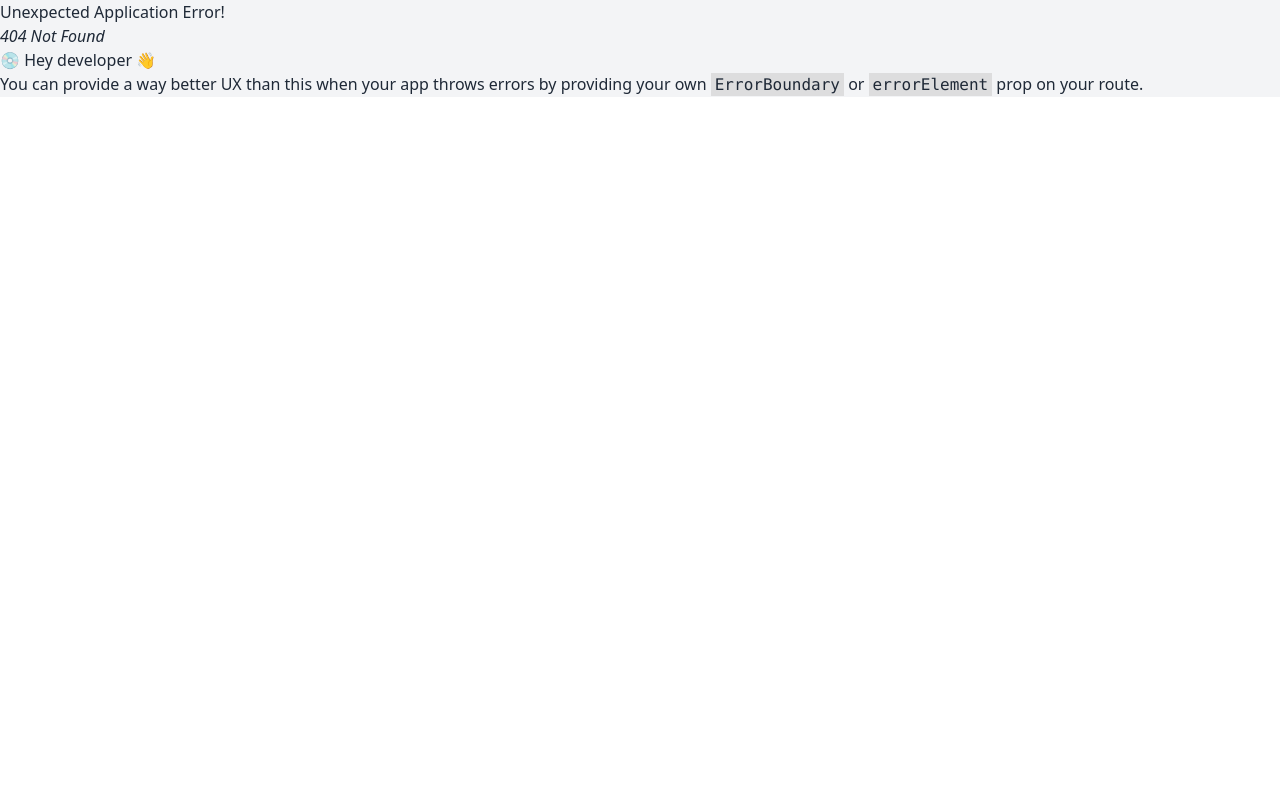
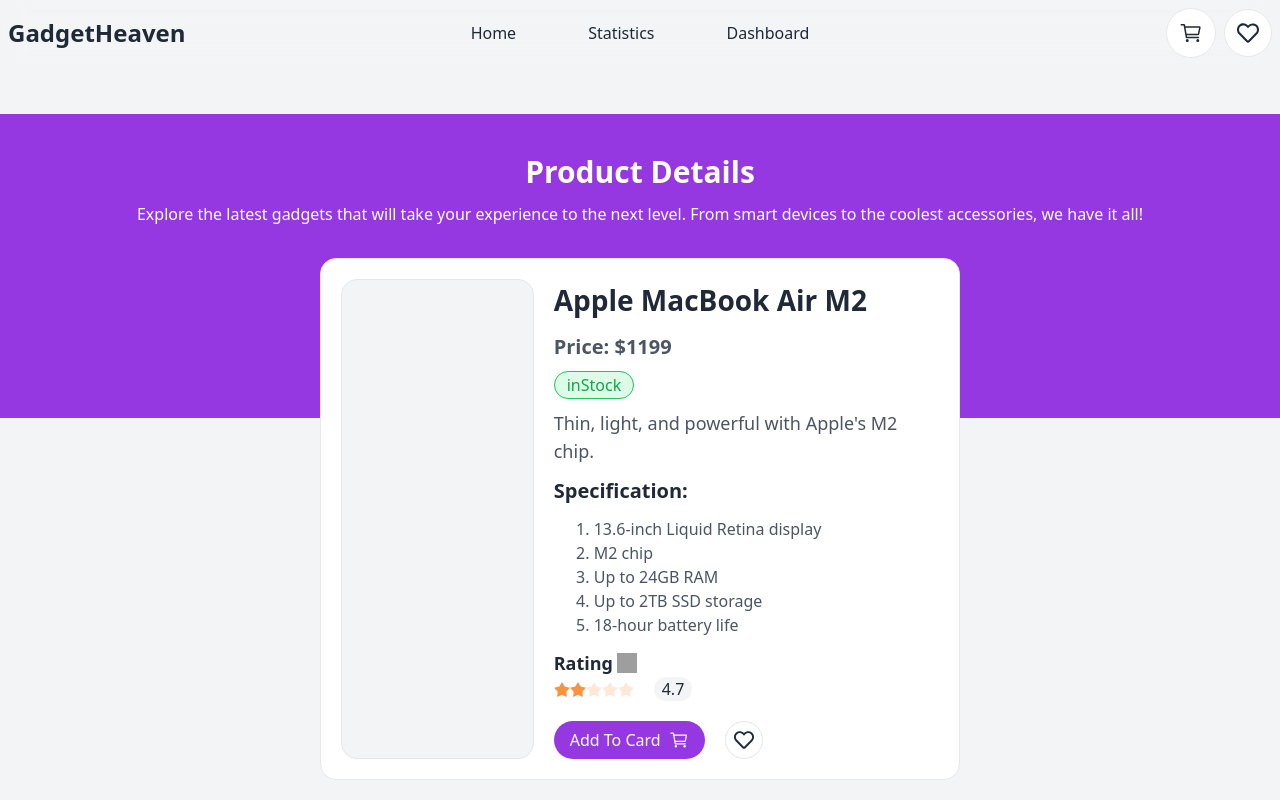
Before and after one commit to masud2005/8th-assignment-Gadget-Heaven, a React (Vite) app: page /product-details/C001 in a window 1280 px wide. Before the commit this address had no page. Shown: the top 800 px of the page. Built offline with nearby package versions, Linux system fonts and the light colour scheme; grey boxes are pictures that could not be loaded.

Commit message:
Clicking the view details button adds all the information to the details page

```diff
--- a/package.json
+++ b/package.json
@@ -14,7 +14,9 @@
     "match-sorter": "^7.0.0",
     "react": "^18.3.1",
     "react-dom": "^18.3.1",
+    "react-icons": "^5.3.0",
     "react-router-dom": "^6.27.0",
+    "react-tabs": "^6.0.2",
     "sort-by": "^1.2.0"
   },
   "devDependencies": {
--- a/src/components/Footer.jsx
+++ b/src/components/Footer.jsx
@@ -1,7 +1,7 @@
 
 const Footer = () => {
     return (
-        <footer className="bg-gray-100">
+        <footer className="bg-white">
             <h1 className="text-center text-4xl font-bold mb-2 pt-10">Gadget Heaven</h1>
             <p className="text-center text-gray-500 pb-5">Leading the way in cutting-edge technology and innovation.</p>
             <div className="container mx-auto flex justify-around py-10 border-t">
--- a/src/components/Heading.jsx
+++ b/src/components/Heading.jsx
@@ -1,7 +1,7 @@
 
 const Heading = ({title, subtitle}) => {
     return (
-        <div className="bg-primary py-10">
+        <div>
             <h1 className="text-center text-white font-bold text-3xl mb-3">{title}</h1>
             <p className="text-center text-white">{subtitle}</p>
         </div>
--- a/src/components/Navbar.jsx
+++ b/src/components/Navbar.jsx
@@ -1,9 +1,11 @@
 import React from 'react';
+import { FaRegHeart } from 'react-icons/fa';
+import { IoCartOutline } from 'react-icons/io5';
 import { NavLink } from 'react-router-dom';
 
 const Navbar = () => {
     return (
-        <div>
+        <div className='sticky top-0 z-50 bg-gray-100/30 backdrop-blur-md'>
             <div className="navbar container mx-auto">
                 <div className="navbar-start">
                     <div className="dropdown">
@@ -38,8 +40,9 @@
                         <NavLink to='/dashboard' className={({ isActive }) => `${isActive ? 'text-primary border border-primary font-medium rounded' : ''} px-4 py-1`}>Dashboard</NavLink>
                     </ul>
                 </div>
-                <div className="navbar-end">
-                    <a className="btn">Button</a>
+                <div className="navbar-end gap-2">
+                    <button className='bg-white border p-3 rounded-full'><IoCartOutline size={24}/></button>
+                    <button className='bg-white border p-3 rounded-full'><FaRegHeart size={22}/></button>
                 </div>
             </div>
         </div>
--- a/src/components/Product.jsx
+++ b/src/components/Product.jsx
@@ -3,7 +3,7 @@
 
 const Product = ({ product }) => {
     // console.log(product)
-    const { product_title, price, product_image } = product;
+    const { product_id,product_title, price, product_image } = product;
     return (
         <div className='bg-white rounded-xl p-4'>
             <div className='w-full h-[180px] bg-gray-200 rounded-xl'>
@@ -11,7 +11,7 @@
             </div>
             <h1 className='text-2xl font-semibold pt-6 pb-2'>{product_title}</h1>
             <p className='text-lg font-medium text-gray-600 pb-3'>Price: {price}k</p>
-            <Link to='/details'><button className='rounded-full border border-primary text-primary bg-white px-4 py-2 hover:bg-purple-200 transition duration-200'>View Details</button></Link>
+            <Link to={`/product-details/${product_id}`}><button className='rounded-full border border-primary text-primary bg-white px-4 py-2 hover:bg-purple-200 transition duration-200'>View Details</button></Link>
         </div>
     );
 };
--- a/src/pages/Dashboard.jsx
+++ b/src/pages/Dashboard.jsx
@@ -1,12 +1,18 @@
 import React from 'react';
 import Heading from '../components/Heading';
+import { Tab, Tabs, TabList, TabPanel } from 'react-tabs';
+// import 'react-tabs/style/react-tabs.css';
 
 const Dashboard = () => {
     return (
-        <div>
-            <Heading title='Dashboard' subtitle='Explore the latest gadgets that will take your experience to the next level. From smart devices to the coolest accessories, we have it all!'/>
-            {/* <h1>This is Dashboard component</h1> */}
-        </div>
+        <>
+
+            <div className='bg-primary py-10 place-items-center'>
+                <Heading title='Dashboard' subtitle='Explore the latest gadgets that will take your experience to the next level. From smart devices to the coolest accessories, we have it all!' />
+
+            </div>
+
+        </>
     );
 };
 
--- a/src/pages/Home.jsx
+++ b/src/pages/Home.jsx
@@ -12,12 +12,15 @@
             {/* <h1>This is Home Component</h1> */}
             <Banner />
 
-            <div className="container mx-auto grid grid-cols-12 gap-10">
-                <div className="col-span-2 bg-white p-6 rounded-xl">
-                    <Categories categories={categories} />
-                </div>
-                <div className="col-span-10 ">
-                    <Outlet />
+            <div className="container mx-auto">
+                <h1 className="text-center font-bold text-4xl my-10">Explore Cutting-Edge Gadgets</h1>
+                <div className="grid grid-cols-12  gap-10">
+                    <div className="col-span-2 bg-white p-6 rounded-xl">
+                        <Categories categories={categories} />
+                    </div>
+                    <div className="col-span-10 ">
+                        <Outlet />
+                    </div>
                 </div>
             </div>
         </div>
--- a/src/pages/ProductDetails.jsx
+++ b/src/pages/ProductDetails.jsx
@@ -1,8 +1,83 @@
+import { useLoaderData, useParams } from "react-router-dom";
+import Heading from "../components/Heading";
+import { useEffect, useState } from "react";
+import { IoCartOutline } from "react-icons/io5";
+import { FaRegHeart } from "react-icons/fa";
 
 const ProductDetails = () => {
+
+    const [product, setProduct] = useState({});
+
+    const { productId } = useParams();
+    // const id = parseInt(productId)
+    // console.log(productId);
+
+    const allProducts = useLoaderData();
+    // console.log(allProducts);
+
+    useEffect(() => {
+        const singleProduct = allProducts.find(product => product.product_id === productId)
+        setProduct(singleProduct);
+    }, [])
+    console.log(product);
+
+    const { product_title, price, description, specification, availability, rating } = product;
     return (
-        <div className="container mx-auto">
-            <h1>Details Component</h1>
+        <div>
+            <div className="bg-primary pt-10 pb-48">
+                <Heading title='Product Details' subtitle='Explore the latest gadgets that will take your experience to the next level. From smart devices to the coolest accessories, we have it all!' />
+            </div>
+            <div className="w-[50%] mx-auto bg-white border rounded-2xl p-5 -mt-40 ">
+                <div className="rounded-2xl flex gap-5">
+                    <div className="w-1/3 border h-auto rounded-2xl bg-gray-100">
+
+                    </div>
+                    <div className="w-2/3">
+                        <h1 className="text-[28px] font-semibold">{product_title}</h1>
+                        <p className="text-xl font-semibold text-gray-600 py-3">Price: ${price}</p>
+                        <span className="border border-green-500 bg-green-100 text-green-600 p-[2px] px-3 rounded-full">{availability ? "inStock" : "OutOfStock"}</span>
+                        <p className="text-lg text-gray-600 py-3">{description}</p>
+                        <div>
+                            <h2 className="font-bold text-xl pb-3">Specification:</h2>
+                            <ul>
+                                {specification &&
+                                    specification.map((item, index) =>
+                                        <li key={index} className="text-gray-600 list-decimal mx-10">{item}</li>
+                                    )
+                                }
+                                {/* {
+                                    specification.map((productSpecification, index) =>
+                                        <li key={index}>{productSpecification}</li>
+                                    )
+                                } */}
+                            </ul>
+                        </div>
+                        <div className="flex items-center gap-1 pt-3">
+                            <h4 className="font-bold text-lg">Rating</h4>
+                            <img className="w-5 h-5" src="https://img.icons8.com/?size=64&id=h2gP38PFT4zr&format=png" alt="" />
+                        </div>
+                        <div className="flex gap-5 items-center">
+                            <div className="rating rating-sm">
+                                <input type="radio" name="rating-6" className="mask mask-star-2 bg-orange-400" />
+                                <input
+                                    type="radio"
+                                    name="rating-6"
+                                    className="mask mask-star-2 bg-orange-400"
+                                    defaultChecked />
+                                <input type="radio" name="rating-6" className="mask mask-star-2 bg-orange-400" />
+                                <input type="radio" name="rating-6" className="mask mask-star-2 bg-orange-400" />
+                                <input type="radio" name="rating-6" className="mask mask-star-2 bg-orange-400" />
+                            </div>
+                            <p className="bg-gray-100 px-2 rounded-full">{rating}</p>
+                        </div>
+                        <div className="flex gap-5 pt-5">
+                            <button className="flex items-center gap-2 bg-primary hover:bg-gray-200 hover:text-black transition duration-200 rounded-full px-4 py-1 text-white">Add To Card <IoCartOutline size={20} /></button>
+                            <button className="rounded-full p-2 bg-white border hover:bg-gray-200 transition duration-200"><FaRegHeart size={20} /></button>
+                        </div>
+                    </div>
+                </div>
+                {/* <img className="mx-auto h-full bg-white/30 p-5 rounded-[30px] border-2 border-white" src="https://i.ibb.co.com/D9JjCs4/banner-card.png" alt="" /> */}
+            </div>
         </div>
     );
 };
--- a/src/routes/Routes.jsx
+++ b/src/routes/Routes.jsx
@@ -37,8 +37,9 @@
                 element: <Dashboard />
             },
             {
-                path: '/details',
-                element: <ProductDetails />
+                path: '/product-details/:productId',
+                element: <ProductDetails />,
+                loader: () => fetch('../all-products.json')
             }
         ]
     }
```
Also changed, not shown: 1 other file (tests, documents, lock files or other folders).
